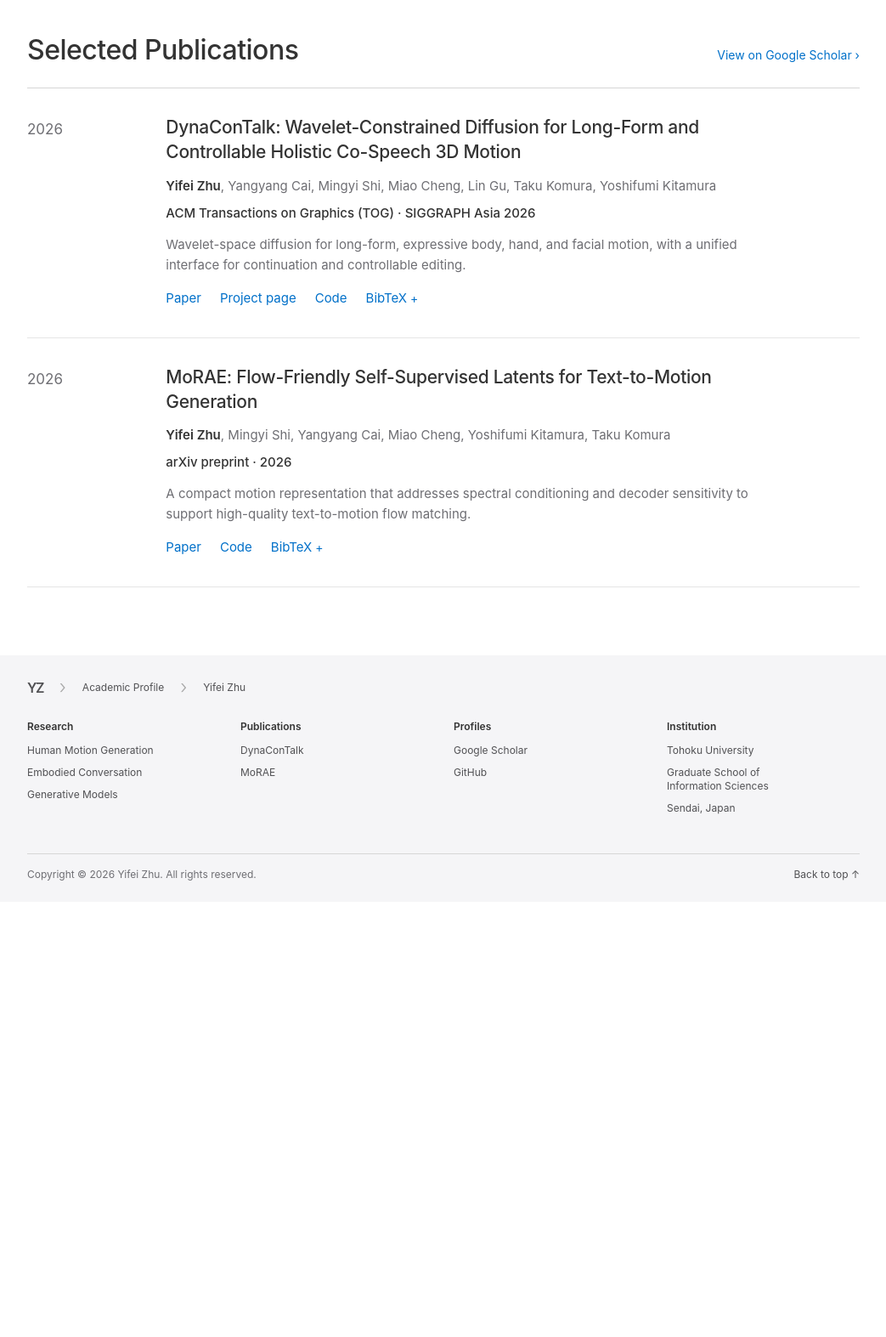
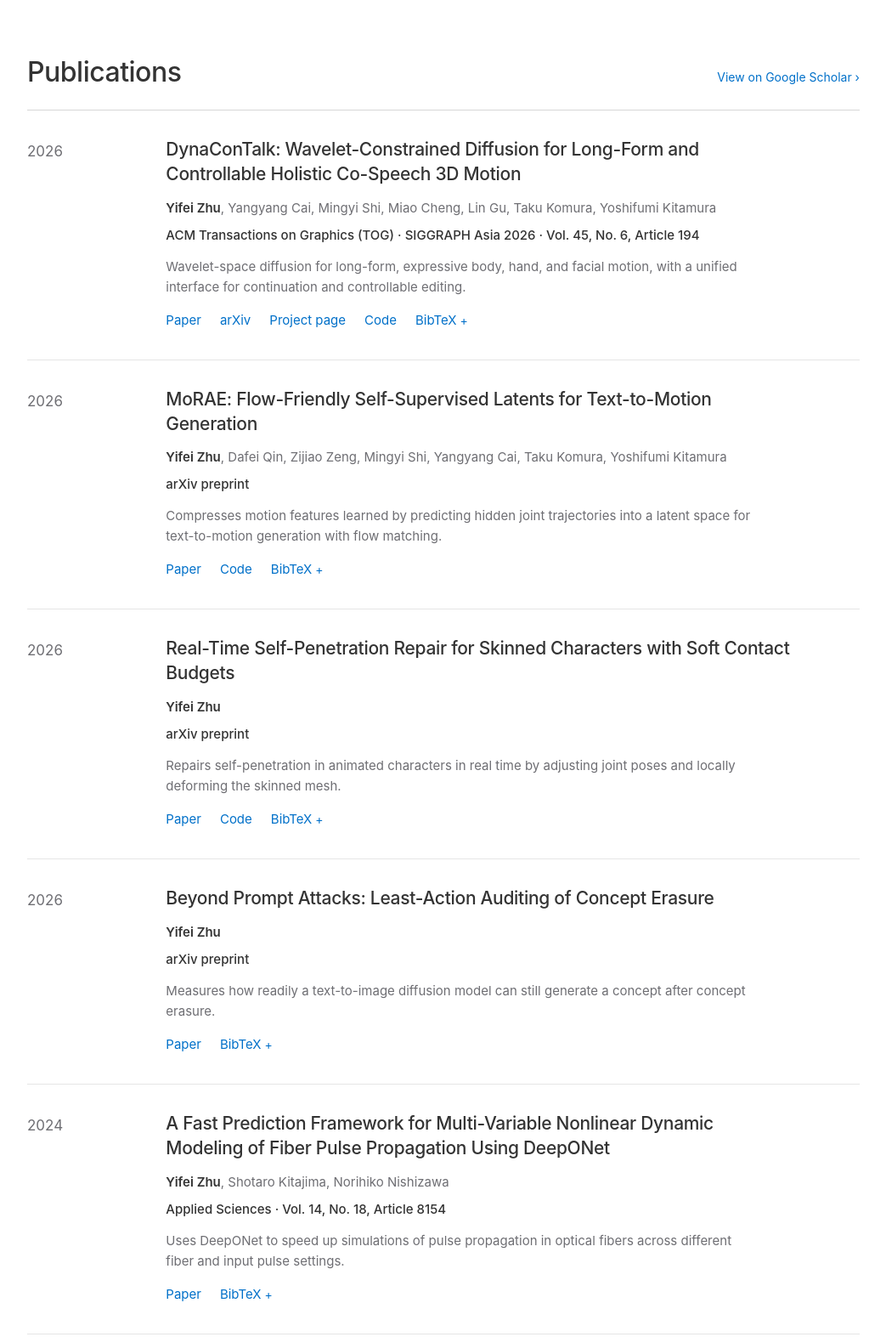
Before and after one commit to zhuyifeiabcd1/zhuyifeiabcd1.github.io, a plain HTML site: page index.html in a window 1280 px wide. Shown: the part 897-2470 px from the top of the page at 85% size, without its empty margins (118-1161 px from the left). Before the commit the page ends 1958 px from the top, so only its background shows below. Drawn offline with Linux system fonts and the light colour scheme.

Commit message:
Refresh academic profile and publications

```diff
--- a/app.js
+++ b/app.js
@@ -1,13 +1,17 @@
 'use strict';
 const translations = {
   zh: {
-    skip: '跳转到正文', navAbout: '关于', navResearch: '研究方向', navPublications: '学术论文', navConnect: '联系', profile: '学术主页', name: '朱逸飞', role: '博士研究生', affiliation: '东北大学',
-    bio1: '朱逸飞是日本东北大学信息科学研究科的博士研究生，导师为北村喜文教授，同时与香港大学的 Taku Komura 教授开展合作研究。',
+    skip: '跳转到正文', navAbout: '关于', navResearch: '研究方向', navPublications: '学术论文', navConnect: '联系', profile: '学术主页', name: '朱逸飞', affiliation: '东北大学',
+    bio1: '朱逸飞是日本东北大学信息科学研究科的博士研究生，导师为北村喜文教授，与香港大学的 Taku Komura 教授开展合作研究，目前正在腾讯 Motus AI 团队实习。',
     bio2: '他的研究位于计算机图形学、计算机视觉与生成式建模的交叉领域，专注于人体动作生成与富有表现力的数字角色。',
     bio3: '他探索如何将语言、语音与协调的身体、手部及面部动作相结合，使虚拟角色能够自然地运动，并通过动作进行富有表现力的交流。',
     bio4: '他的工作关注动作生成背后的表征与学习机制，尤其是潜空间几何、扩散模型和流匹配如何影响生成动作的质量与可控性。',
     bio5: '他目前的研究兴趣包括实时具身对话：让虚拟角色在全双工交互中，能够持续地说话、倾听并生成自然动作。',
-    publicationsTitle: '代表性论文', allPublications: '查看 Google Scholar', dynaDescription: '在小波空间进行扩散建模，生成长序列且富有表现力的身体、手部与面部动作，并以统一接口实现动作续接和可控编辑。', moraeDescription: '构建紧凑的动作表征，改善频谱条件与解码器敏感性，为高质量的文本驱动动作流匹配生成提供支持。',
+    publicationsTitle: '论文', allPublications: '查看 Google Scholar', dynaDescription: '在小波空间进行扩散建模，生成长序列且富有表现力的身体、手部与面部动作，并以统一接口实现动作续接和可控编辑。', moraeDescription: '通过预测被遮挡的关节轨迹学习动作特征，再将其压缩到紧凑的潜空间，用流匹配实现文本驱动的动作生成。',
+    preprint: 'arXiv 预印本',
+    retargetDescription: '通过调整关节姿势和局部变形蒙皮网格，实时修复动画角色的身体穿模。',
+    conceptErasureDescription: '评估文本生成图像的扩散模型在擦除某个概念后，仍能生成该概念的难易程度。',
+    deeponetDescription: '使用 DeepONet 加速不同光纤参数和输入脉冲条件下的光纤脉冲传播模拟。',
     paper: '论文', project: '项目主页', code: '代码', copy: '复制引用', motion: '人体动作生成', conversation: '具身对话', models: '生成式模型', profiles: '学术与代码', institution: '所属机构', school: '信息科学研究科', location: '日本 · 仙台', rights: '保留所有权利。', backTop: '返回顶部 ↑'
   }
 };
--- a/index.html
+++ b/index.html
@@ -3,11 +3,11 @@
 <head>
   <meta charset="utf-8">
   <meta name="viewport" content="width=device-width, initial-scale=1">
-  <meta name="description" content="Yifei Zhu — Ph.D. student at Tohoku University. Research in human motion generation, embodied conversation, and generative models.">
+  <meta name="description" content="Yifei Zhu researches human motion generation, embodied conversation, and generative models. He is currently interning at Tencent’s Motus AI team.">
   <meta name="theme-color" content="#333333">
   <meta property="og:type" content="website">
   <meta property="og:title" content="Yifei Zhu — Academic Profile">
-  <meta property="og:description" content="Human motion generation, embodied conversation, and generative models. Tohoku University.">
+  <meta property="og:description" content="Human motion generation, embodied conversation, and generative models. Currently interning at Tencent’s Motus AI team.">
   <meta property="og:image" content="https://zhuyifeiabcd1.github.io/assets/portrait.png">
   <meta property="og:url" content="https://zhuyifeiabcd1.github.io/">
   <link rel="canonical" href="https://zhuyifeiabcd1.github.io/">
@@ -42,15 +42,13 @@
       <header class="hero container" aria-labelledby="name">
         <div class="hero-copy">
           <h1 id="name" data-i18n="name">Yifei Zhu</h1>
-          <p class="role" data-i18n="role">Ph.D. Student</p>
-          <p class="affiliation" data-i18n="affiliation">Tohoku University</p>
         </div>
         <img class="portrait" src="./assets/portrait.png" width="1254" height="1254" alt="Portrait of Yifei Zhu" fetchpriority="high">
       </header>
     </div>
     <section class="biography container" id="about" aria-label="Biography">
       <div class="bio-column">
-        <p data-i18n="bio1">Yifei Zhu is a Ph.D. student in the Graduate School of Information Sciences at Tohoku University, advised by Professor Yoshifumi Kitamura. He also collaborates with Professor Taku Komura at the University of Hong Kong.</p>
+        <p data-i18n="bio1">Yifei Zhu is a Ph.D. student in the Graduate School of Information Sciences at Tohoku University, advised by Professor Yoshifumi Kitamura. He collaborates with Professor Taku Komura at the University of Hong Kong and is currently interning at Tencent’s Motus AI team.</p>
         <p data-i18n="bio2">His research lies at the intersection of computer graphics, computer vision, and generative modeling, with a focus on human motion and expressive digital characters.</p>
         <p data-i18n="bio3">He develops methods that connect language and speech with coordinated body, hand, and facial motion, aiming to make virtual characters move naturally and communicate expressively.</p>
       </div>
@@ -62,17 +60,17 @@
     </section>
     <section class="publications container" id="publications" aria-labelledby="publications-title">
       <div class="section-heading">
-        <h2 id="publications-title" data-i18n="publicationsTitle">Selected Publications</h2>
+        <h2 id="publications-title" data-i18n="publicationsTitle">Publications</h2>
         <a class="all-publications" href="https://scholar.google.com/citations?hl=en&amp;user=qHch5CYAAAAJ" target="_blank" rel="noopener"><span data-i18n="allPublications">View on Google Scholar</span> <span aria-hidden="true">›</span></a>
       </div>
       <article class="publication" aria-labelledby="dynacontalk-title">
         <div class="pub-year">2026</div>
         <div class="pub-main">
-          <h3 id="dynacontalk-title"><a href="https://arxiv.org/abs/2610.09846" target="_blank" rel="noopener">DynaConTalk: Wavelet-Constrained Diffusion for Long-Form and Controllable Holistic Co-Speech 3D Motion</a></h3>
+          <h3 id="dynacontalk-title"><a href="https://doi.org/10.1145/3842553" target="_blank" rel="noopener">DynaConTalk: Wavelet-Constrained Diffusion for Long-Form and Controllable Holistic Co-Speech 3D Motion</a></h3>
           <p class="authors"><strong>Yifei Zhu</strong>, Yangyang Cai, Mingyi Shi, Miao Cheng, Lin Gu, Taku Komura, Yoshifumi Kitamura</p>
-          <p class="venue">ACM Transactions on Graphics (TOG) · SIGGRAPH Asia 2026</p>
+          <p class="venue">ACM Transactions on Graphics (TOG) · SIGGRAPH Asia 2026 · Vol. 45, No. 6, Article 194</p>
           <p class="pub-description" data-i18n="dynaDescription">Wavelet-space diffusion for long-form, expressive body, hand, and facial motion, with a unified interface for continuation and controllable editing.</p>
-          <div class="publication-links"><a href="https://arxiv.org/abs/2610.09846" target="_blank" rel="noopener" data-i18n="paper">Paper</a><a href="https://zhuyifeiabcd1.github.io/DynaConTalk/" target="_blank" rel="noopener" data-i18n="project">Project page</a><a href="https://github.com/zhuyifeiabcd1/DynaConTalk" target="_blank" rel="noopener" data-i18n="code">Code</a><details class="citation"><summary>BibTeX</summary><div class="citation-panel"><pre>@article{zhu2026dynacontalk,
+          <div class="publication-links"><a href="https://doi.org/10.1145/3842553" target="_blank" rel="noopener" data-i18n="paper">Paper</a><a href="https://arxiv.org/abs/2610.09846" target="_blank" rel="noopener">arXiv</a><a href="https://zhuyifeiabcd1.github.io/DynaConTalk/" target="_blank" rel="noopener" data-i18n="project">Project page</a><a href="https://github.com/zhuyifeiabcd1/DynaConTalk" target="_blank" rel="noopener" data-i18n="code">Code</a><details class="citation"><summary>BibTeX</summary><div class="citation-panel"><pre>@article{zhu2026dynacontalk,
   title={DynaConTalk: Wavelet-Constrained Diffusion for Long-Form and Controllable Holistic Co-Speech 3D Motion},
   author={Zhu, Yifei and Cai, Yangyang and Shi, Mingyi and Cheng, Miao and Gu, Lin and Komura, Taku and Kitamura, Yoshifumi},
   journal={ACM Transactions on Graphics},
@@ -87,18 +85,73 @@
       <article class="publication" aria-labelledby="morae-title">
         <div class="pub-year">2026</div>
         <div class="pub-main">
-          <h3 id="morae-title"><a href="https://arxiv.org/abs/2607.29180" target="_blank" rel="noopener">MoRAE: Flow-Friendly Self-Supervised Latents for Text-to-Motion Generation</a></h3>
-          <p class="authors"><strong>Yifei Zhu</strong>, Mingyi Shi, Yangyang Cai, Miao Cheng, Yoshifumi Kitamura, Taku Komura</p>
-          <p class="venue">arXiv preprint · 2026</p>
-          <p class="pub-description" data-i18n="moraeDescription">A compact motion representation that addresses spectral conditioning and decoder sensitivity to support high-quality text-to-motion flow matching.</p>
-          <div class="publication-links"><a href="https://arxiv.org/abs/2607.29180" target="_blank" rel="noopener" data-i18n="paper">Paper</a><a href="https://github.com/zhuyifeiabcd1/MoRAE" target="_blank" rel="noopener" data-i18n="code">Code</a><details class="citation"><summary>BibTeX</summary><div class="citation-panel"><pre>@misc{zhu2026morae,
+          <h3 id="morae-title"><a href="https://arxiv.org/abs/2607.29180v2" target="_blank" rel="noopener">MoRAE: Flow-Friendly Self-Supervised Latents for Text-to-Motion Generation</a></h3>
+          <p class="authors"><strong>Yifei Zhu</strong>, Dafei Qin, Zijiao Zeng, Mingyi Shi, Yangyang Cai, Taku Komura, Yoshifumi Kitamura</p>
+          <p class="venue" data-i18n="preprint">arXiv preprint</p>
+          <p class="pub-description" data-i18n="moraeDescription">Compresses motion features learned by predicting hidden joint trajectories into a latent space for text-to-motion generation with flow matching.</p>
+          <div class="publication-links"><a href="https://arxiv.org/abs/2607.29180v2" target="_blank" rel="noopener" data-i18n="paper">Paper</a><a href="https://github.com/zhuyifeiabcd1/MoRAE" target="_blank" rel="noopener" data-i18n="code">Code</a><details class="citation"><summary>BibTeX</summary><div class="citation-panel"><pre>@misc{zhu2026morae,
   title={MoRAE: Flow-Friendly Self-Supervised Latents for Text-to-Motion Generation},
-  author={Zhu, Yifei and Shi, Mingyi and Cai, Yangyang and Cheng, Miao and Kitamura, Yoshifumi and Komura, Taku},
+  author={Zhu, Yifei and Qin, Dafei and Zeng, Zijiao and Shi, Mingyi and Cai, Yangyang and Komura, Taku and Kitamura, Yoshifumi},
   year={2026},
-  eprint={2607.29180},
+  eprint={2607.29180v2},
   archivePrefix={arXiv},
   primaryClass={cs.CV},
-  url={https://arxiv.org/abs/2607.29180}
+  url={https://arxiv.org/abs/2607.29180v2}
+}</pre><button type="button" class="copy-citation" data-i18n="copy">Copy citation</button></div></details></div>
+        </div>
+      </article>
+      <article class="publication" aria-labelledby="retarget-title">
+        <div class="pub-year">2026</div>
+        <div class="pub-main">
+          <h3 id="retarget-title"><a href="https://arxiv.org/abs/2611.09693" target="_blank" rel="noopener">Real-Time Self-Penetration Repair for Skinned Characters with Soft Contact Budgets</a></h3>
+          <p class="authors"><strong>Yifei Zhu</strong></p>
+          <p class="venue" data-i18n="preprint">arXiv preprint</p>
+          <p class="pub-description" data-i18n="retargetDescription">Repairs self-penetration in animated characters in real time by adjusting joint poses and locally deforming the skinned mesh.</p>
+          <div class="publication-links"><a href="https://arxiv.org/abs/2611.09693" target="_blank" rel="noopener" data-i18n="paper">Paper</a><a href="https://github.com/zhuyifeiabcd1/retarget-guard" target="_blank" rel="noopener" data-i18n="code">Code</a><details class="citation"><summary>BibTeX</summary><div class="citation-panel"><pre>@misc{zhu2026selfpenetration,
+  title={Real-Time Self-Penetration Repair for Skinned Characters with Soft Contact Budgets},
+  author={Zhu, Yifei},
+  year={2026},
+  eprint={2611.09693},
+  archivePrefix={arXiv},
+  primaryClass={cs.GR},
+  url={https://arxiv.org/abs/2611.09693}
+}</pre><button type="button" class="copy-citation" data-i18n="copy">Copy citation</button></div></details></div>
+        </div>
+      </article>
+      <article class="publication" aria-labelledby="conceptErasure-title">
+        <div class="pub-year">2026</div>
+        <div class="pub-main">
+          <h3 id="conceptErasure-title"><a href="https://arxiv.org/abs/2611.10106" target="_blank" rel="noopener">Beyond Prompt Attacks: Least-Action Auditing of Concept Erasure</a></h3>
+          <p class="authors"><strong>Yifei Zhu</strong></p>
+          <p class="venue" data-i18n="preprint">arXiv preprint</p>
+          <p class="pub-description" data-i18n="conceptErasureDescription">Measures how readily a text-to-image diffusion model can still generate a concept after concept erasure.</p>
+          <div class="publication-links"><a href="https://arxiv.org/abs/2611.10106" target="_blank" rel="noopener" data-i18n="paper">Paper</a><details class="citation"><summary>BibTeX</summary><div class="citation-panel"><pre>@misc{zhu2026leastaction,
+  title={Beyond Prompt Attacks: Least-Action Auditing of Concept Erasure},
+  author={Zhu, Yifei},
+  year={2026},
+  eprint={2611.10106},
+  archivePrefix={arXiv},
+  primaryClass={cs.CR},
+  url={https://arxiv.org/abs/2611.10106}
+}</pre><button type="button" class="copy-citation" data-i18n="copy">Copy citation</button></div></details></div>
+        </div>
+      </article>
+      <article class="publication" aria-labelledby="deeponet-title">
+        <div class="pub-year">2024</div>
+        <div class="pub-main">
+          <h3 id="deeponet-title"><a href="https://doi.org/10.3390/app14188154" target="_blank" rel="noopener">A Fast Prediction Framework for Multi-Variable Nonlinear Dynamic Modeling of Fiber Pulse Propagation Using DeepONet</a></h3>
+          <p class="authors"><strong>Yifei Zhu</strong>, Shotaro Kitajima, Norihiko Nishizawa</p>
+          <p class="venue">Applied Sciences · Vol. 14, No. 18, Article 8154</p>
+          <p class="pub-description" data-i18n="deeponetDescription">Uses DeepONet to speed up simulations of pulse propagation in optical fibers across different fiber and input pulse settings.</p>
+          <div class="publication-links"><a href="https://doi.org/10.3390/app14188154" target="_blank" rel="noopener" data-i18n="paper">Paper</a><details class="citation"><summary>BibTeX</summary><div class="citation-panel"><pre>@article{zhu2024deeponet,
+  title={A Fast Prediction Framework for Multi-Variable Nonlinear Dynamic Modeling of Fiber Pulse Propagation Using {DeepONet}},
+  author={Zhu, Yifei and Kitajima, Shotaro and Nishizawa, Norihiko},
+  journal={Applied Sciences},
+  year={2024},
+  volume={14},
+  number={18},
+  pages={8154},
+  doi={10.3390/app14188154}
 }</pre><button type="button" class="copy-citation" data-i18n="copy">Copy citation</button></div></details></div>
         </div>
       </article>
```
Also changed, not shown: styles.css, 1 other file.
